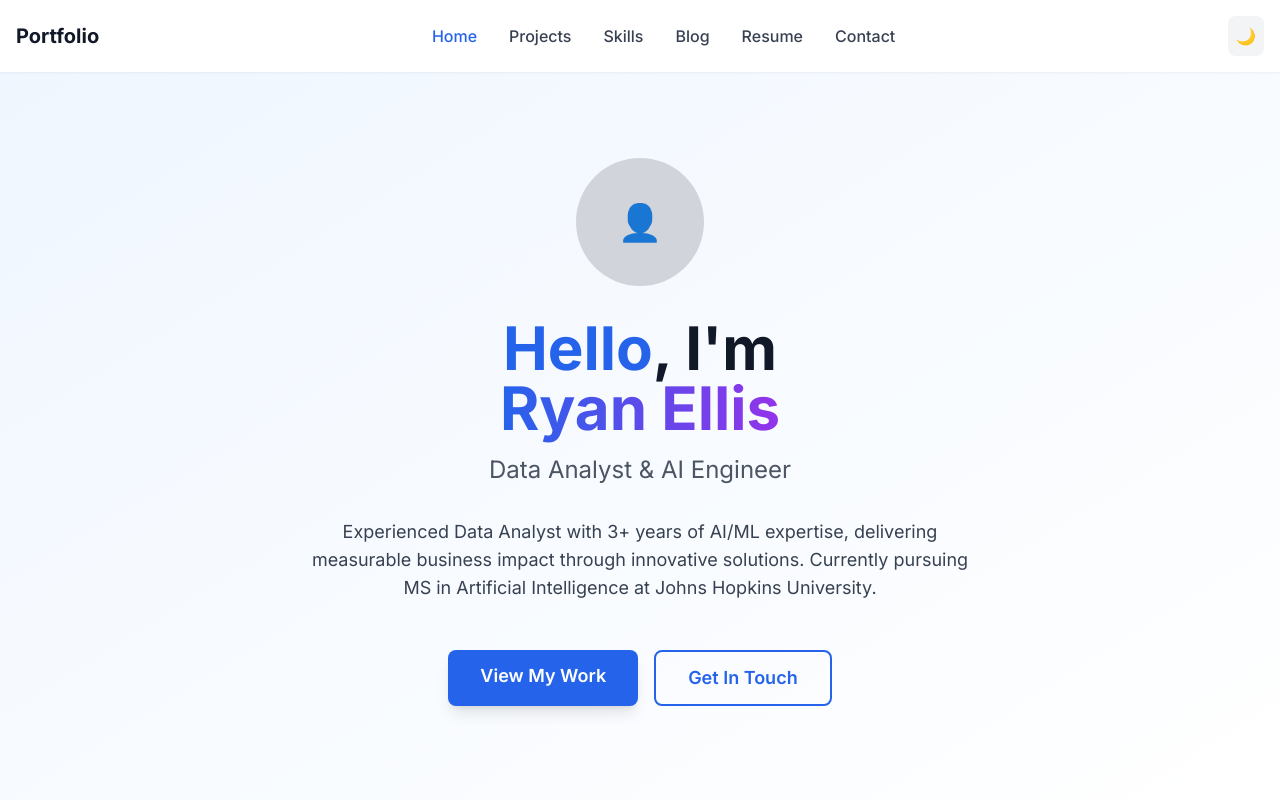
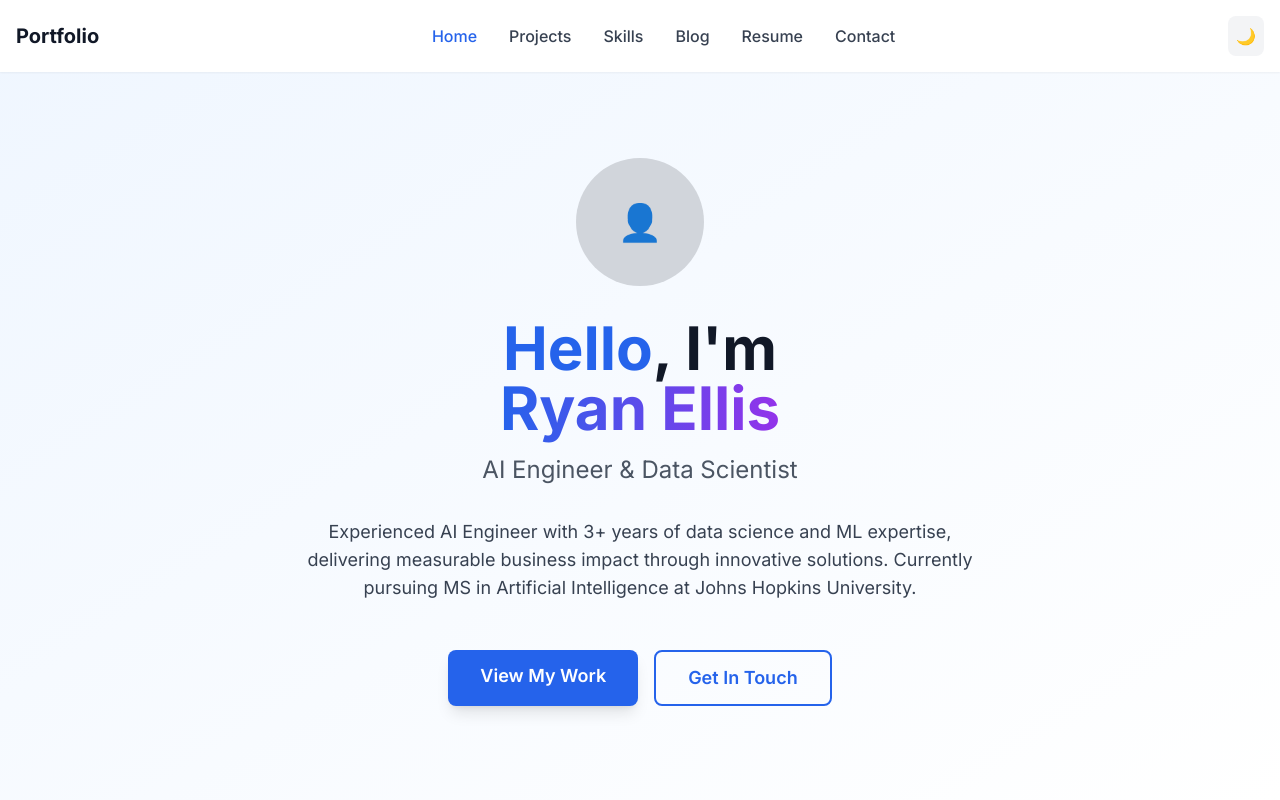
Before and after one commit to Codeblockz/My-Portfolio, a React (Create React App) app in the folder portfolio/: page / in a window 1280 px wide. Shown: the top 800 px of the page. Built offline with nearby package versions, Linux system fonts and the light colour scheme.

Commit message:
feat: Update footer and hero sections to reflect new title and summary, and enhance contact information

```diff
--- a/portfolio/src/components/Footer.jsx
+++ b/portfolio/src/components/Footer.jsx
@@ -8,12 +8,14 @@ const Footer = () => {
           <div className="col-span-1 md:col-span-2">
             <h3 className="text-2xl font-bold mb-4">Portfolio</h3>
             <p className="text-gray-300 mb-4 max-w-md">
-              Software Developer & AI Engineer passionate about creating innovative solutions
+              AI Engineer & Data Scientist passionate about creating innovative solutions
               that bridge technology and human needs.
             </p>
             <div className="flex space-x-4">
               <a
-                href="#"
+                href="https://www.linkedin.com/in/ryan-a-ellis/"
+                target="_blank"
+                rel="noopener noreferrer"
                 className="text-gray-400 hover:text-white transition-colors duration-200"
                 aria-label="LinkedIn"
               >
@@ -22,7 +24,9 @@ const Footer = () => {
                 </svg>
               </a>
               <a
-                href="#"
+                href="https://github.com/Codeblockz"
+                target="_blank"
+                rel="noopener noreferrer"
                 className="text-gray-400 hover:text-white transition-colors duration-200"
                 aria-label="GitHub"
               >
@@ -31,7 +35,7 @@ const Footer = () => {
                 </svg>
               </a>
               <a
-                href="#"
+                href="mailto:ryan.a.ellis.1@gmail.com"
                 className="text-gray-400 hover:text-white transition-colors duration-200"
                 aria-label="Email"
               >
@@ -83,7 +87,7 @@ const Footer = () => {
               </li>
               <li>
                 <span className="text-gray-400">
-                  your.email@example.com
+                  ryan.a.ellis.1@gmail.com
                 </span>
               </li>
             </ul>
@@ -92,7 +96,7 @@ const Footer = () => {
 
         <div className="border-t border-gray-700 mt-8 pt-8 text-center">
           <p className="text-gray-400">
-            © {new Date().getFullYear()} Your Name. All rights reserved.
+            © {new Date().getFullYear()} Ryan Ellis. All rights reserved.
           </p>
         </div>
       </div>
--- a/portfolio/src/components/Hero.jsx
+++ b/portfolio/src/components/Hero.jsx
@@ -19,10 +19,10 @@ const Hero = () => {
             </span>
           </h1>
           <p className="text-xl md:text-2xl text-gray-600 dark:text-gray-300 mb-8">
-            Data Analyst & AI Engineer
+            AI Engineer & Data Scientist
           </p>
           <p className="text-lg text-gray-700 dark:text-gray-400 mb-12 max-w-2xl mx-auto">
-            Experienced Data Analyst with 3+ years of AI/ML expertise, delivering measurable business impact through innovative solutions. Currently pursuing MS in Artificial Intelligence at Johns Hopkins University.
+            Experienced AI Engineer with 3+ years of data science and ML expertise, delivering measurable business impact through innovative solutions. Currently pursuing MS in Artificial Intelligence at Johns Hopkins University.
           </p>
           <div className="flex flex-col sm:flex-row gap-4 justify-center">
             <a
--- a/portfolio/src/content/resume/resume-data.json
+++ b/portfolio/src/content/resume/resume-data.json
@@ -4,8 +4,8 @@
     "email": "ryan.a.ellis.1@gmail.com",
     "phone": "(831) - 241 - 1531",
     "linkedin": "https://www.linkedin.com/in/ryan-a-ellis/",
-    "title": "Data Analyst & AI Engineer",
-    "summary": "Experienced Data Analyst with 3+ years of expertise in AI/ML solutions, statistical analysis, and automation. Proven track record of delivering measurable business impact through innovative data science applications, including 60% time reduction in classification tasks and 30% improvement in data processing efficiency. Specializes in NLP, machine learning model deployment, and enterprise automation solutions."
+    "title": "AI Engineer & Data Scientist",
+    "summary": "Experienced AI Engineer with 3+ years of data science and ML expertise, delivering measurable business impact through innovative solutions. Proven track record of developing enterprise AI applications, including 60% time reduction in classification tasks and 30% improvement in data processing efficiency. Specializes in NLP, machine learning model deployment, and enterprise automation solutions."
   },
   "education": [
     {
```
